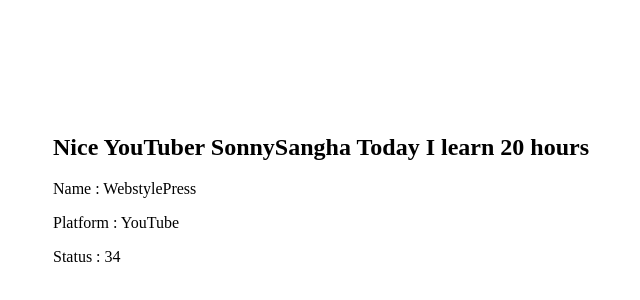
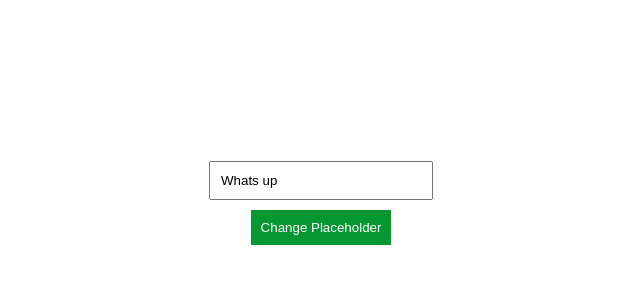
Before and after one commit to Limon714/jobPulse, a React (Create React App) app: page / in a window 1280 px wide. Shown: the part 210-510 px from the top of the page, without its empty margins (319-959 px from the left). Built offline with nearby package versions, Linux system fonts and the light colour scheme.

Commit message:
PedroTech

```diff
--- a/src/App.js
+++ b/src/App.js
@@ -1,20 +1,12 @@
 import './HOOK_USESTATE/style.css';
-import SonnySangha from "./props/SonnySangha";
-import WebStylePress from './props/WebStylePress';
+import PedroTech from './USERef/PedroTech';
 function App() {
-  const data = {
-    name: "WebstylePress",
-    platform: "YouTube",
-    subs : 34
-  }
+
   return (
     <>
       <div>
-       <SonnySangha name="SonnySangha" hours="20 hours" />
-        <WebStylePress
-        {...data}
-        />
-      </div>
+        <PedroTech />
+     </div>
     </>
   );
 }
--- a/src/HOOK_USESTATE/style.css
+++ b/src/HOOK_USESTATE/style.css
@@ -6,7 +6,7 @@
 
 }
 button{
-    background: #000;
+    background: rgb(7, 151, 50);
     padding: 10px;
     color: rgb(255, 255, 255);
     border: none;
@@ -19,3 +19,7 @@
 .spa > *{
     margin-top: 10px;
 }
+input{
+    width: 200px;
+    padding: 10px;
+}
--- /dev/null
+++ b/src/USERef/PedroTech.js
@@ -0,0 +1,19 @@
+import React from 'react'
+import { useRef } from "react";
+const PedroTech = () => {
+    const input = useRef(null);
+    const onplaceholder = () => {
+        input.current.value = "hello";
+        input.current.focus();
+    };
+  return (
+    <>
+      <div className="spa">
+        <input type="text" value="Whats up" ref={input} />
+        <button onClick={onplaceholder}>Change Placeholder</button>
+      </div>
+    </>
+  );
+}
+
+export default PedroTech
```
